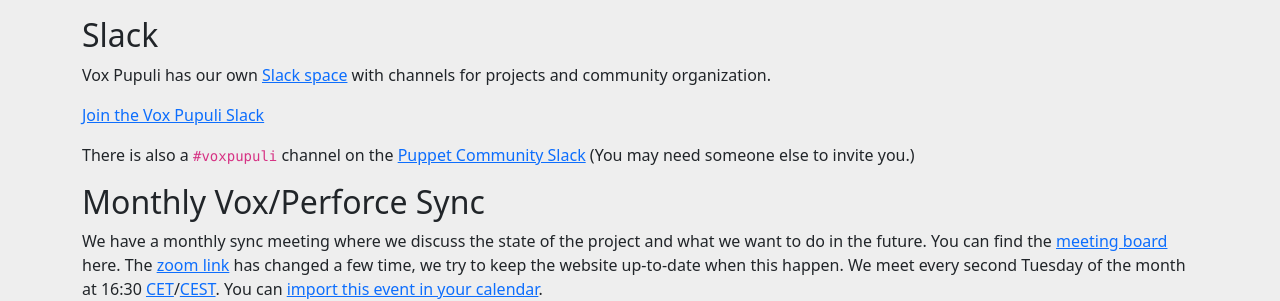
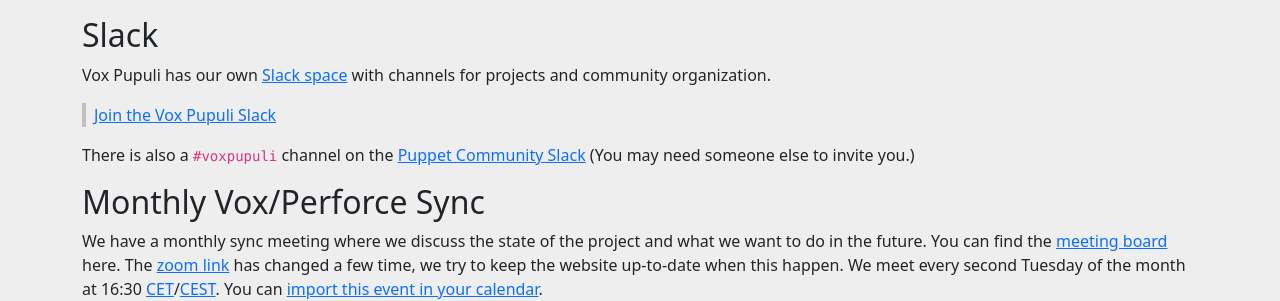
Before and after one commit to voxpupuli/voxpupuli.github.io, a Jekyll site: the page built from connect.md, in a window 1280 px wide. Shown: the part 897-1198 px from the top of the page. Built offline with Jekyll 4.4.1, drawn with Linux system fonts in a browser that asks for light colours; nearby versions of some CDN libraries; our own code applies the rules of GitHub Pages for plain Markdown files.

Commit message:
Add quote styling back
our theme "resets" everything, so without adding it back, the quote
styling looks no different from body text.

```diff
--- a/static/css/site.css
+++ b/static/css/site.css
@@ -124,6 +124,11 @@
   font-style: italic;
 }
 
+blockquote {
+  border-left: 4px solid #c1c1c1;
+  padding-left: .5em;
+}
+
 /* bootstrap customizations */
 .w-33 {
     width: 33%!important;
```
